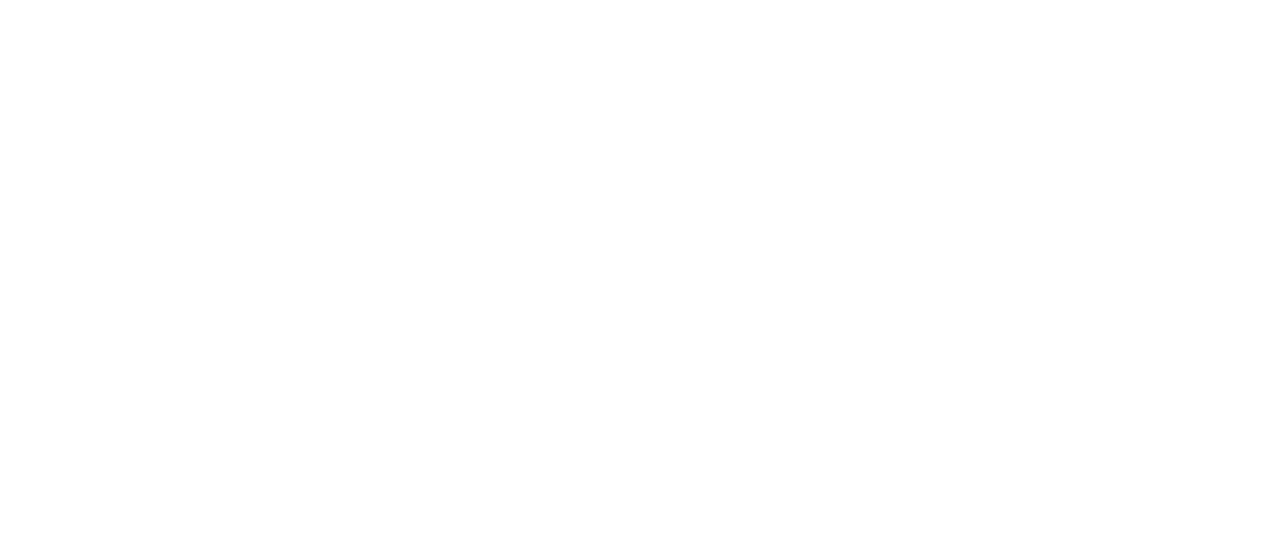
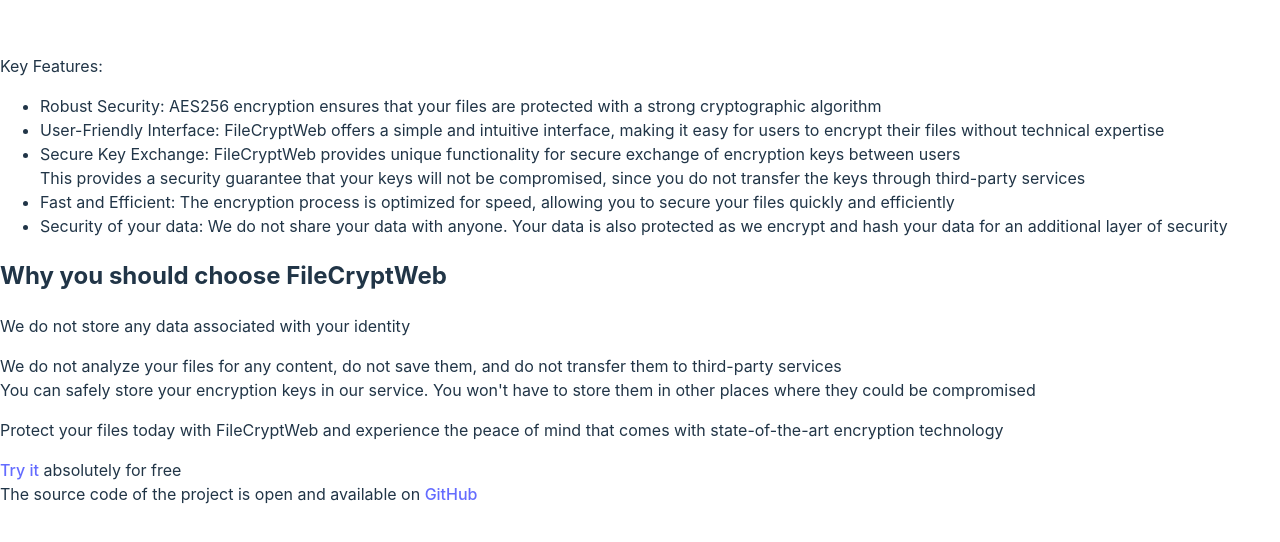
Before and after one commit to air2921/FileCryptWeb, a React (Vite) app in the folder reactapp/: page / in a window 1280 px wide. Before the commit this address had no page. Shown: the part 128-670 px from the top of the page. Built offline with nearby package versions, Linux system fonts and the light colour scheme.

Commit message:
Added new pages

```diff
--- a/reactapp/src/App.jsx
+++ b/reactapp/src/App.jsx
@@ -1,14 +1,16 @@
-import React from 'react';
+import React, { Profiler } from 'react';
 import { Routes, Route, Link } from 'react-router-dom';
 
-import Register from './components/forms/Register';
+import Register from './pages/Register';
+import Home from './pages/Home';
+import User from './pages/User';
 
 function App() {
     return (
         <div>
             <Routes>
-                {/*<Route path="/" element={ } />*/}
-                {/*<Route path="/auth/signin" element={ } />*/}
+                <Route path="/" element={<Home />} />
+                <Route path="/user/:userId" element={< User />} />
                 <Route path="/auth/signup" element={ <Register /> } />
             </Routes>
         </div>
--- a/reactapp/src/components/forms/Verify.tsx
+++ b/reactapp/src/components/forms/Verify.tsx
@@ -2,7 +2,11 @@
 import axios from 'axios';
 import { redirect } from 'react-router-dom';
 
-const Verify: React.FC<{ onSuccess: () => void }> = ({ onSuccess }) => {
+interface VerifyProps {
+    endpoint: string;
+}
+
+const Verify: React.FC<VerifyProps> = ({ endpoint }) => {
     const [code, setCode] = useState(0);
     const [errorMessage, setErrorMessage] = useState('');
 
@@ -10,7 +14,7 @@
         e.preventDefault();
 
         try {
-            const response = await axios.post(`https://localhost:7067/api/auth/verify?code=${code}`, null, { withCredentials: true })
+            const response = await axios.post(`${endpoint}?code=${code}`, null, { withCredentials: true })
 
             if (response.status === 201) {
                 return redirect("/");
--- a/reactapp/src/main.jsx
+++ b/reactapp/src/main.jsx
@@ -9,5 +9,5 @@
         <BrowserRouter>
             <App />
         </BrowserRouter>
-  </React.StrictMode>,
+    </React.StrictMode>,
 )
--- a/reactapp/src/pages/Home.tsx
+++ b/reactapp/src/pages/Home.tsx
@@ -1,9 +1,44 @@
 import React from 'react';
 
 function Home() {
-  return (
-    <p>Hello world!</p>
-  );
+    return (
+        <div className="main-container">
+            <div className="head-container">
+                <div className="description">
+                    <p>Key Features:</p>
+                    <ul>
+                        <li>Robust Security: AES256 encryption ensures that your files are protected with a strong cryptographic algorithm</li>
+                        <li>User-Friendly Interface: FileCryptWeb offers a simple and intuitive interface, making it easy for users to encrypt their files without technical expertise</li>
+                        <li>Secure Key Exchange: FileCryptWeb provides unique functionality for secure exchange of encryption keys between users<br />
+                            This provides a security guarantee that your keys will not be compromised, since you do not transfer the keys through third-party services</li>
+                        <li>Fast and Efficient: The encryption process is optimized for speed, allowing you to secure your files quickly and efficiently</li>
+                        <li>Security of your data: We do not share your data with anyone. Your data is also protected as we encrypt and hash your data for an additional layer of security</li>
+                    </ul>
+                </div>
+            </div>
+            <div className="body-container">
+                <div className="advantages">
+                    <h2 className="why-we-are">Why you should choose FileCryptWeb</h2>
+                    <div className="first-arg">
+                        <p>We do not store any data associated with your identity</p>
+                    </div>
+                    <div className="second-arg">
+                        We do not analyze your files for any content, do not save them, and do not transfer them to third-party services
+                    </div>
+                    <div className="third-arg">
+                        You can safely store your encryption keys in our service. You won't have to store them in other places where they could be compromised
+                    </div>
+                </div>
+                <p>Protect your files today with FileCryptWeb and experience the peace of mind that comes with state-of-the-art encryption technology</p>
+            </div>
+            <div>
+                <a href="/auth/signup">Try it</a> absolutely for free
+            </div>
+            <div>
+                The source code of the project is open and available on <a href="https://github.com/air2921/FileCryptWeb-ASP-React">GitHub</a>
+            </div>
+        </div>
+    );
 }
 
 export default Home;
--- a/reactapp/src/components/forms/Register.tsx
+++ b/reactapp/src/pages/Register.tsx
@@ -1,6 +1,6 @@
 import React, { FormEvent, useState } from 'react';
 import axios from 'axios';
-import Verify from './Verify';
+import Verify from '../components/forms/Verify';
 
 const Register: React.FC = () => {
     const [email, setEmail] = useState('');
@@ -40,7 +40,7 @@
     return (
         <div>
             {successStatusCode ? (
-                <Verify onSuccess={() => console.log('Verification success!')} />
+                <Verify endpoint='https://localhost:7067/api/auth/verify' />
             ) : (
                 <div>
                     <p className="welcome-text">Welcome to FileCrypt. Let's start our adventure here</p>
--- /dev/null
+++ b/reactapp/src/pages/User.tsx
@@ -0,0 +1,122 @@
+import React, { useEffect, useState } from 'react';
+import axios from 'axios';
+import { useParams } from 'react-router-dom';
+
+const User = () => {
+    const { userId } = useParams();
+    const [userData, setUserData] = useState(null);
+    const [successStatusCode, setStatusCode] = useState(false)
+    const [errorMessage, setErrorMessage] = useState('');
+
+    const fetchData = async () => {
+        try {
+            const response = await axios.get(`https://localhost:7067/api/core/users/${userId}`, { withCredentials: true });
+            setUserData(response.data);
+            setStatusCode(true);
+
+        } catch (error: any) {
+            console.error(error);
+            setStatusCode(false);
+            if (error.response) {
+                const errorMessage = error.response.data && error.response.data.message ? error.response.data.message : 'Unknown error';
+                setErrorMessage(errorMessage);
+            } else {
+                setErrorMessage('Unknown error');
+            }
+        }
+    };
+
+    useEffect(() => {
+        fetchData();
+    }, [userId]);
+
+    if (!successStatusCode || !userData) {
+        return <div className="error">{errorMessage || 'Loading...'}</div>;
+    }
+
+    const { user, keys, files } = userData as { user: any, keys: any, files:any[] };
+
+    return (
+        <div className="main-container">
+            <div className="userInfo">
+                <div>
+                    <span className="username">
+                        {`${user.username}#${user.id}`}
+                    </span>
+                    <span className="role">
+                        {user.role}
+                    </span>
+                </div>
+                <div className="keys">
+                    <div className="private-key">
+                        <span className="private-key-name">
+                            Private Key
+                        </span>
+                        <span className="has-key">
+                            {keys.private ? <i className="material-icons-sharp">check</i> : <i className="material-icons-sharp">close</i>}
+                        </span>
+                    </div>
+                    <div className="internal-key">
+                        <span className="internal-key-name">
+                            Internal Key
+                        </span>
+                        <span className="has-key">
+                            {keys.internal ? <i className="material-icons-sharp">check</i> : <i className="material-icons-sharp">close</i>}
+                        </span>
+                    </div>
+                    <div className="received-key">
+                        <span className="received-key-name">
+                            Received Key
+                        </span>
+                        <span className="has-key">
+                            {keys.received ? <i className="material-icons-sharp">check</i> : <i className="material-icons-sharp">close</i>}
+                        </span>
+                    </div>
+                </div>
+                <br />
+                <h4>
+                    <span className="email">
+                        {user.email}
+                    </span>
+                </h4>
+            </div>
+            <div className="fileList">
+                <ul>
+                    {files && files.length > 0 ? (
+                        files.map((file) => (
+                            <li key={file.file_id} className="file">
+                                <div className="file_header">
+                                    <div className="file-name-type">
+                                        <span className="file-Name">
+                                            {file.file_name}
+                                        </span>
+                                    </div>
+                                </div>
+                                <div className="file-details">
+                                    <div className="time">
+                                        {file.operation_date}
+                                    </div>
+                                    <div className="brief-File-Info">
+                                        <div className="file-Type">
+                                            {file.type}
+                                        </div>
+                                        <div className="file-id">
+                                            #{file.file_id}
+                                        </div>
+                                    </div>
+                                </div>
+                            </li>
+                        ))
+                    ) :
+                        (
+                            <div className="no-files">
+                                Here is empty for now
+                            </div>
+                        )}
+                </ul>
+            </div>
+        </div>
+    );
+};
+
+export default User;
```
Also changed, not shown: 2 other files (tests, documents, lock files or other folders).
